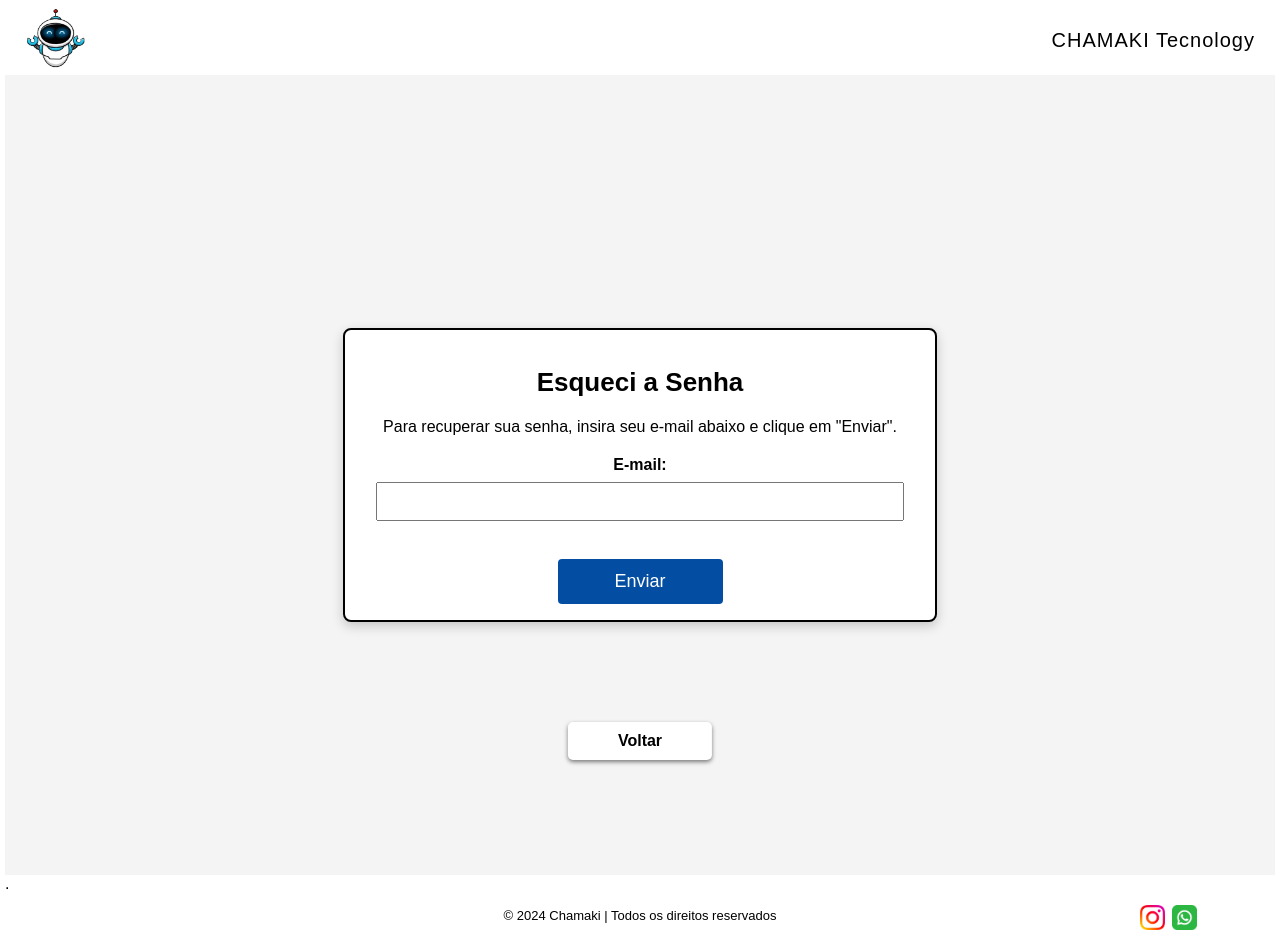
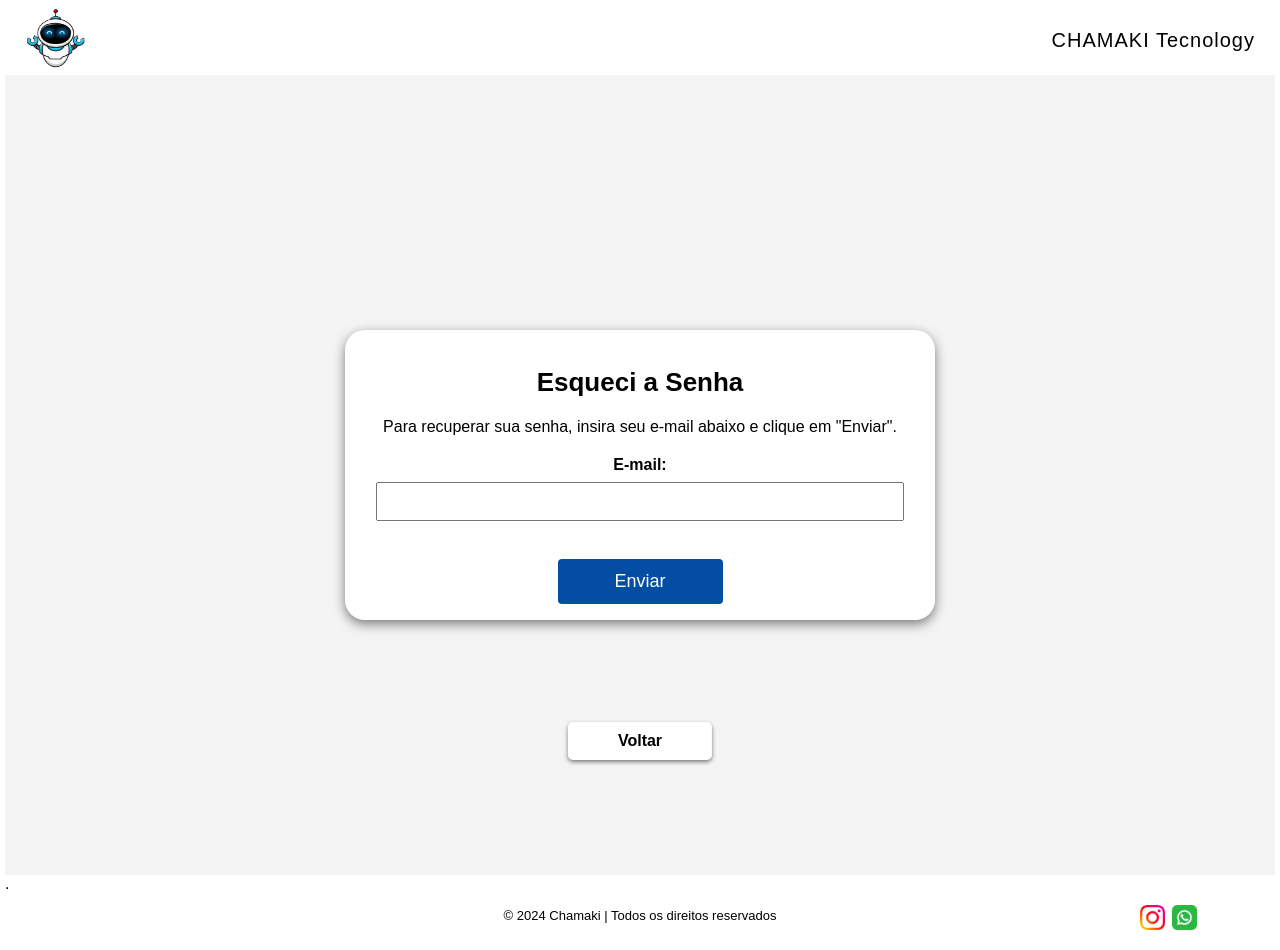
Before and after one commit to Anafcamargo/ProjetoIntegrador, a React (Create React App) app: page /esqueciasenha in a window 1280 px wide. Built offline with nearby package versions, Linux system fonts and the light colour scheme.

Commit message:
ajuste do temporizador do carrossel e borda da página de esqueci minha senha

```diff
--- a/src/estilo/estilo.css
+++ b/src/estilo/estilo.css
@@ -1023,14 +1023,14 @@ background-color: #b4b4b4;
   max-width: 550px;
   height: 250px;
   padding: 20px;
-  border: 2px solid #000000;
-  border-radius: 8px;
   background-color: #ffffff;
-  box-shadow: 0 4px 12px rgba(0, 0, 0, 0.2);
+  box-shadow: 0 4px 12px rgba(0, 0, 0, 0.5);
   text-align: center;
   font-family: Arial, sans-serif;
   margin: 0;
   justify-content: center;
+  border-radius: 20px;
+
 }
 h1 {
   font-size: 26px;
--- a/src/paginas/home.tsx
+++ b/src/paginas/home.tsx
@@ -140,7 +140,7 @@ function Home() {
               slidesPerView={2}
               pagination={{ clickable: true }}
               navigation
-              autoplay={{ delay: 4000, disableOnInteraction: false }} // Autoplay a cada 4 segundos
+              autoplay={{ delay: 8000, disableOnInteraction: false }} // Autoplay a cada 4 segundos
               loop={true}>
             {ranking.map((item) => (
               <SwiperSlide key={item.id}>
```
